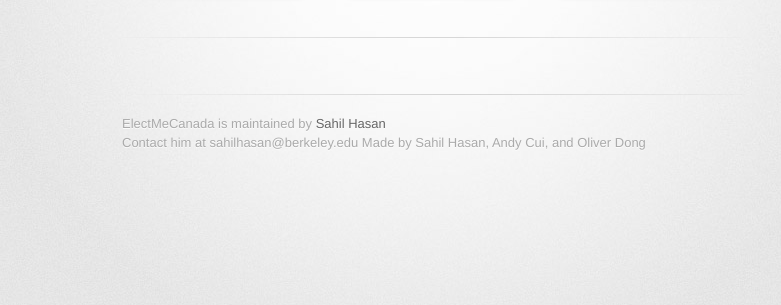
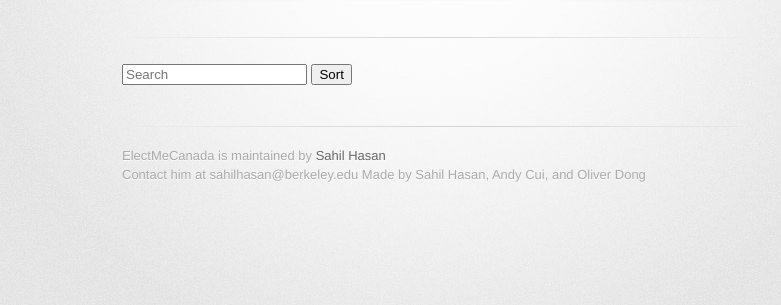
Before and after one commit to sahilhasan/ElectMeCanada, a plain HTML site: page index.html in a window 1280 px wide. Shown: the part 209-514 px from the top of the page, without its empty margins (208-989 px from the left). Drawn offline with Linux system fonts and the light colour scheme; a web font is replaced by a local one.

Commit message:
Update index.html

```diff
--- a/index.html
+++ b/index.html
@@ -7,12 +7,14 @@
     <link rel="stylesheet" type="text/css" href="stylesheets/stylesheet.css" media="screen">
     <link rel="stylesheet" type="text/css" href="stylesheets/github-dark.css" media="screen">
     <link rel="stylesheet" type="text/css" href="stylesheets/print.css" media="print">
+    <script src="//cdnjs.cloudflare.com/ajax/libs/list.js/1.1.1/list.min.js"></script>
     <!--[if lt IE 9]>
     <script src="//html5shiv.googlecode.com/svn/trunk/html5.js"></script>
     <![endif]-->
     <title>ElectMeCanada</title>
     <script type="text/javascript">
-      function LoadFile() {
+      function LoadFile()
+      {
         var oFrame = document.getElementById("frmFile");
         var strRawContents = oFrame.contentWindow.document.body.childNodes[0].innerHTML;
         while (strRawContents.indexOf("\r") >= 0)
@@ -23,6 +25,7 @@
                alert(curLine[1]);
               }
       }
+
     </script>
   </head>
 
@@ -45,6 +48,11 @@
         <hr>
 
         <section id="main_content">
+          <div id="users">
+            <input class="search" placeholder="Search" />
+              <button class="sort" data-sort="name">
+                  Sort
+              </button>
 
         </section>
 
```
